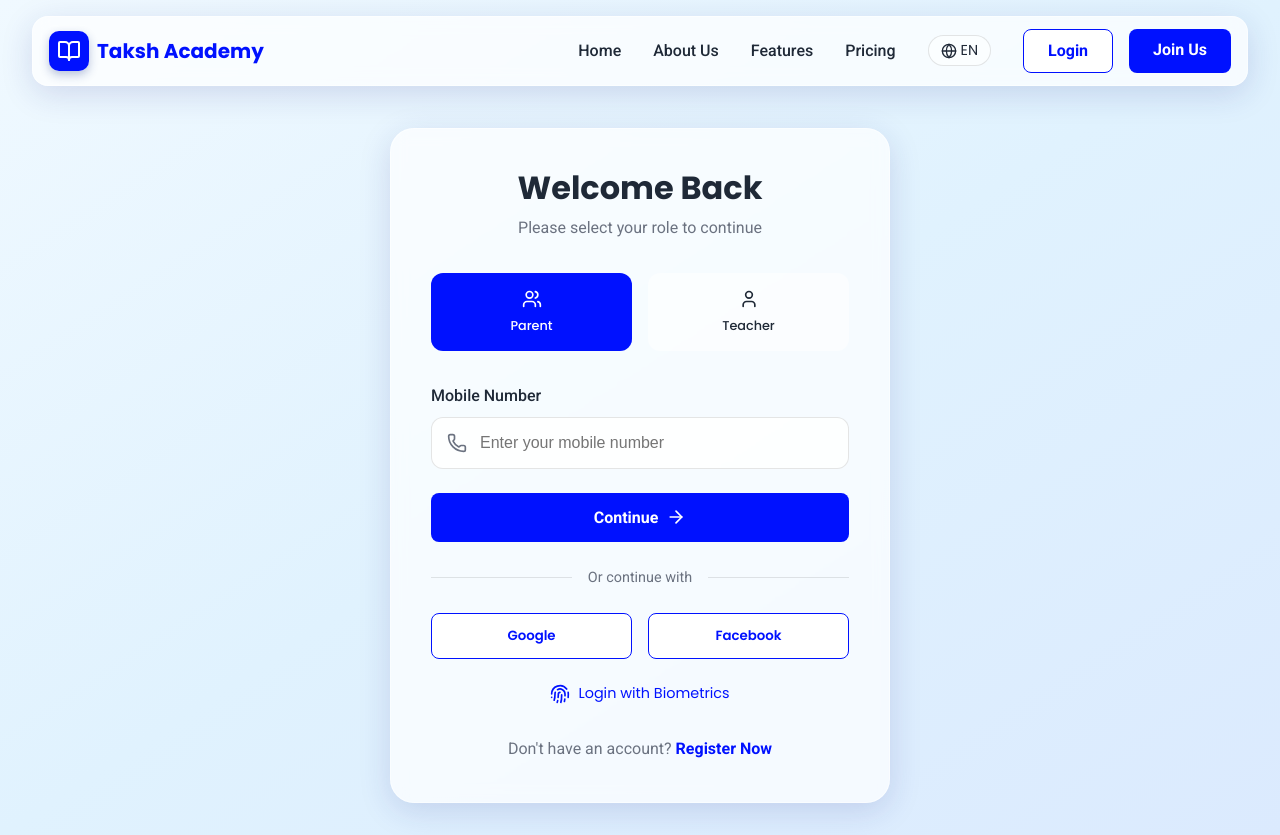
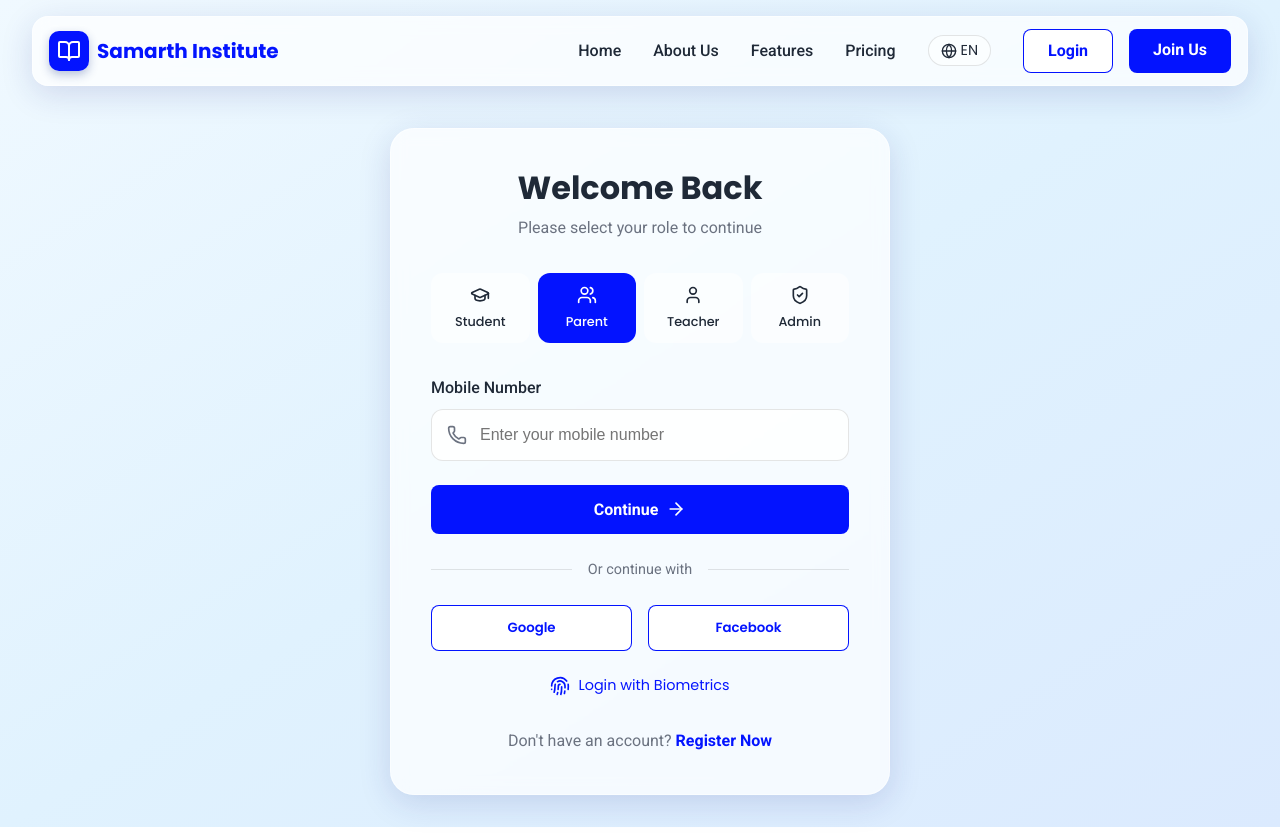
Before and after one commit to muktivatm/EduRevolution, a React (Vite) app: page /login in a window 1280 px wide. Built offline with nearby package versions, Linux system fonts and the light colour scheme.

Commit message:
Update login page with all roles in single row

```diff
--- a/src/branding.js
+++ b/src/branding.js
@@ -1,5 +1,5 @@
 export const BRAND = {
-    name: "Taksh Academy",
-    color: "hsla(236, 100%, 50%, 1.00)",
-    phone: "+91 98765 43210"
+    name: "Samarth Institute",
+    color: "hsla(236, 100%, 50%, 0.99)",
+    phone: "+91 9624225939"
 };
--- a/src/pages/LoginPage.jsx
+++ b/src/pages/LoginPage.jsx
@@ -16,14 +16,26 @@ const LoginPage = () => {
     }, []);
 
     const roles = [
+        { id: 'student', label: 'Student', icon: <GraduationCap size={20} /> },
         { id: 'parent', label: 'Parent', icon: <Users size={20} /> },
         { id: 'teacher', label: 'Teacher', icon: <User size={20} /> },
+        { id: 'admin', label: 'Admin', icon: <ShieldCheck size={20} /> },
     ];
 
     const handleSendOtp = (e) => {
         e.preventDefault();
         if (mobile.length >= 10) {
             setOtpSent(true);
+        }
+    };
+
+    const getDashboardLink = () => {
+        switch (role) {
+            case 'parent': return "/parent/dashboard";
+            case 'teacher': return "/teacher/dashboard";
+            case 'student': return "/student/dashboard";
+            case 'admin': return "/admin/dashboard";
+            default: return "/parent/dashboard";
         }
     };
 
@@ -48,7 +60,7 @@ const LoginPage = () => {
                         <p style={{ color: 'var(--color-text-light)' }}>Please select your role to continue</p>
                     </div>
 
-                    <div style={{ display: 'grid', gridTemplateColumns: 'repeat(2, 1fr)', gap: '1rem', marginBottom: '2rem' }}>
+                    <div style={{ display: 'grid', gridTemplateColumns: 'repeat(4, 1fr)', gap: '0.5rem', marginBottom: '2rem' }}>
                         {roles.map((r) => (
                             <button
                                 key={r.id}
@@ -58,7 +70,7 @@ const LoginPage = () => {
                                     flexDirection: 'column',
                                     alignItems: 'center',
                                     gap: '0.5rem',
-                                    padding: '1rem 0.5rem',
+                                    padding: '0.75rem 0.25rem',
                                     background: role === r.id ? 'var(--color-primary-blue)' : 'rgba(255,255,255,0.5)',
                                     color: role === r.id ? 'white' : 'var(--color-text-dark)',
                                     border: 'none',
@@ -115,7 +127,7 @@ const LoginPage = () => {
                             </div>
                         )}
 
-                        <Link to={role === 'parent' ? "/parent/dashboard" : "/teacher/dashboard"} className="btn-primary" style={{ width: '100%', marginBottom: '1.5rem', display: 'flex', justifyContent: 'center', alignItems: 'center', gap: '0.5rem', textDecoration: 'none' }}>
+                        <Link to={getDashboardLink()} className="btn-primary" style={{ width: '100%', marginBottom: '1.5rem', display: 'flex', justifyContent: 'center', alignItems: 'center', gap: '0.5rem', textDecoration: 'none' }}>
                             {otpSent ? 'Login' : 'Continue'} <ArrowRight size={20} />
                         </Link>
                     </form>
```
